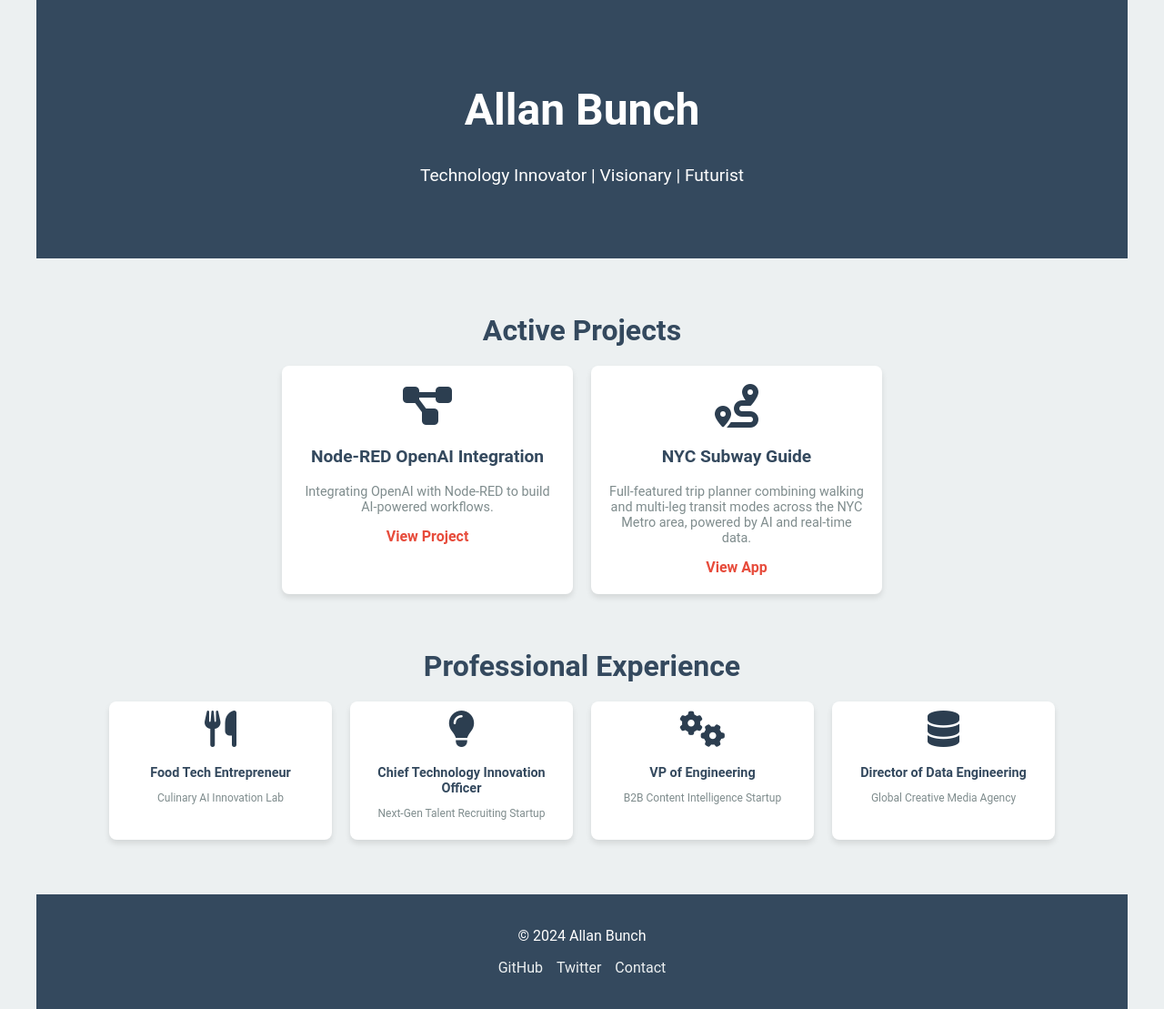
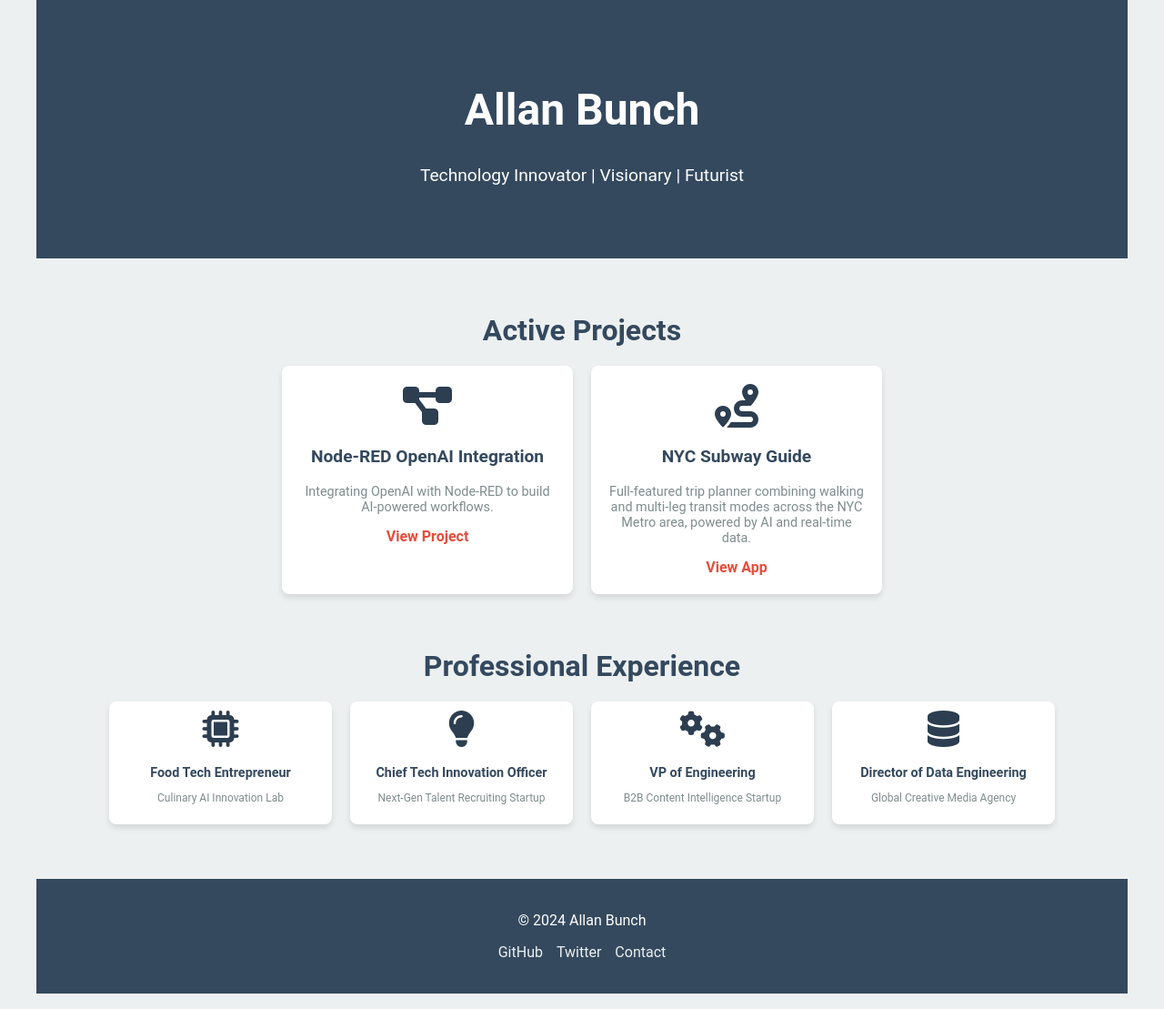
Before and after one commit to allanbunch/allanbunch.github.io, a Jekyll site: the page built from index.html, in a window 1280 px wide. Shown: the whole page at 91% size. Built offline with Jekyll 4.4.1, drawn with Linux system fonts in a browser that asks for light colours.

Commit message:
updated icons

```diff
--- a/index.html
+++ b/index.html
@@ -29,28 +29,28 @@ title: Allan Bunch
   <div class="cards-container">
     <!-- Food Tech Entrepreneur -->
     <div class="card">
-      <i class="fas fa-utensils"></i> <!-- Represents food and culinary focus -->
+      <i class="fa-solid fa-microchip"></i>
       <h3>Food Tech Entrepreneur</h3>
       <p>Culinary AI Innovation Lab</p>
     </div>
 
     <!-- Chief Technology Innovation Officer -->
     <div class="card">
-      <i class="fas fa-lightbulb"></i> <!-- Symbolizes innovation and leadership -->
-      <h3>Chief Technology Innovation Officer</h3>
+      <i class="fa-solid fa-lightbulb"></i>
+      <h3>Chief Tech Innovation Officer</h3>
       <p>Next-Gen Talent Recruiting Startup</p>
     </div>
 
     <!-- VP of Engineering -->
     <div class="card">
-      <i class="fas fa-cogs"></i> <!-- Represents engineering and system design -->
+      <i class="fa-solid fa-cogs"></i>
       <h3>VP of Engineering</h3>
       <p>B2B Content Intelligence Startup</p>
     </div>
 
     <!-- Director of Data Engineering -->
     <div class="card">
-      <i class="fas fa-database"></i> <!-- Highlights data engineering and analytics -->
+      <i class="fa-solid fa-database"></i>
       <h3>Director of Data Engineering</h3>
       <p>Global Creative Media Agency</p>
     </div>
```
